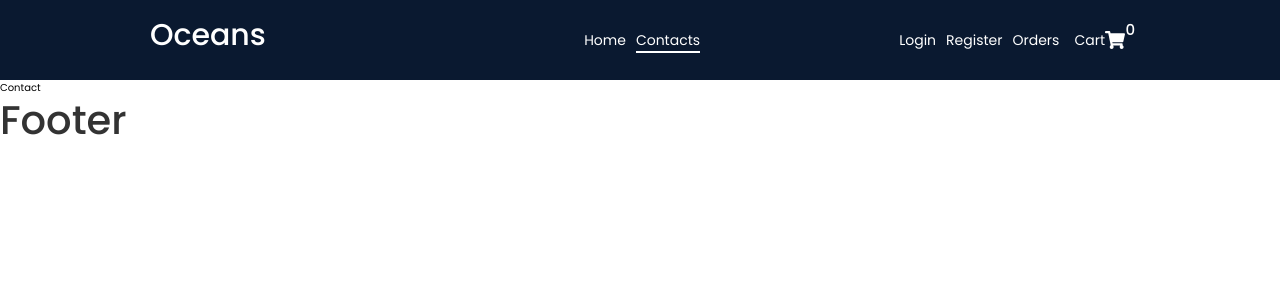
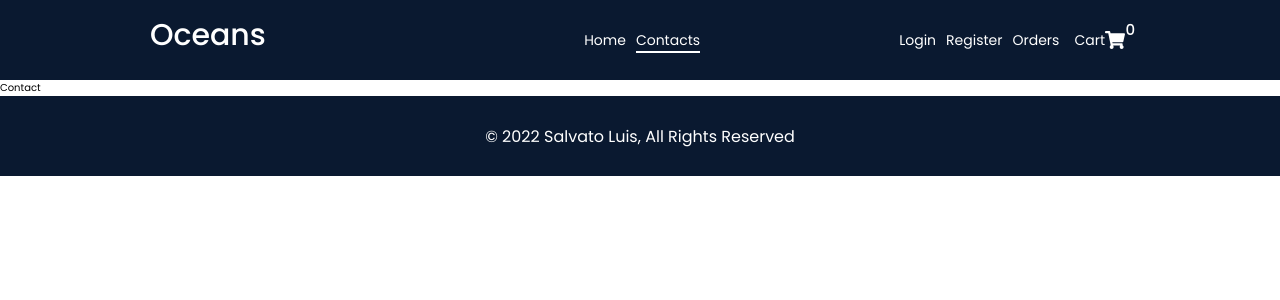
Before and after one commit to salvatoluice/oceans-overflow, a React (Create React App) app: page /contact in a window 1280 px wide. Shown: the top 300 px of the page. Built offline with nearby package versions, Linux system fonts and the light colour scheme.

Commit message:
Build footer

```diff
--- a/src/components/footer/Footer.js
+++ b/src/components/footer/Footer.js
@@ -1,10 +1,13 @@
 import React from "react";
 import styles from './Footer.module.scss';
 
+const date = new Date();
+const year = date.getFullYear();
+
 const Footer = () => {
   return (
-    <div>
-      <h1>Footer</h1>
+    <div className={styles.footer}>
+      &copy; {year} Salvato Luis, All Rights Reserved
     </div>
   );
 };
```
